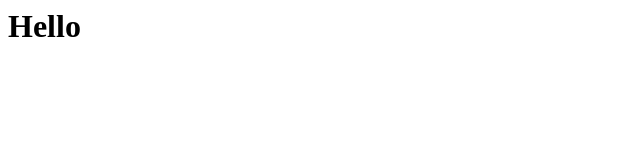
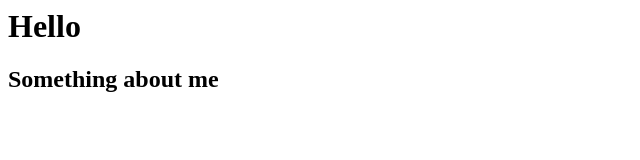
Before and after one commit to RAJESH2961/sam, a plain HTML site: page index.html in a window 1280 px wide. Shown: the whole page, without its empty margins (0-640 px from the left). Drawn offline with Linux system fonts and the light colour scheme.

Commit message:
some thing about me added

```diff
--- a/index.html
+++ b/index.html
@@ -4,5 +4,6 @@
     </head>
     <body>
         <h1>Hello</h1>
+        <h2>Something about me </h2>
     </body>
 </html>
```
